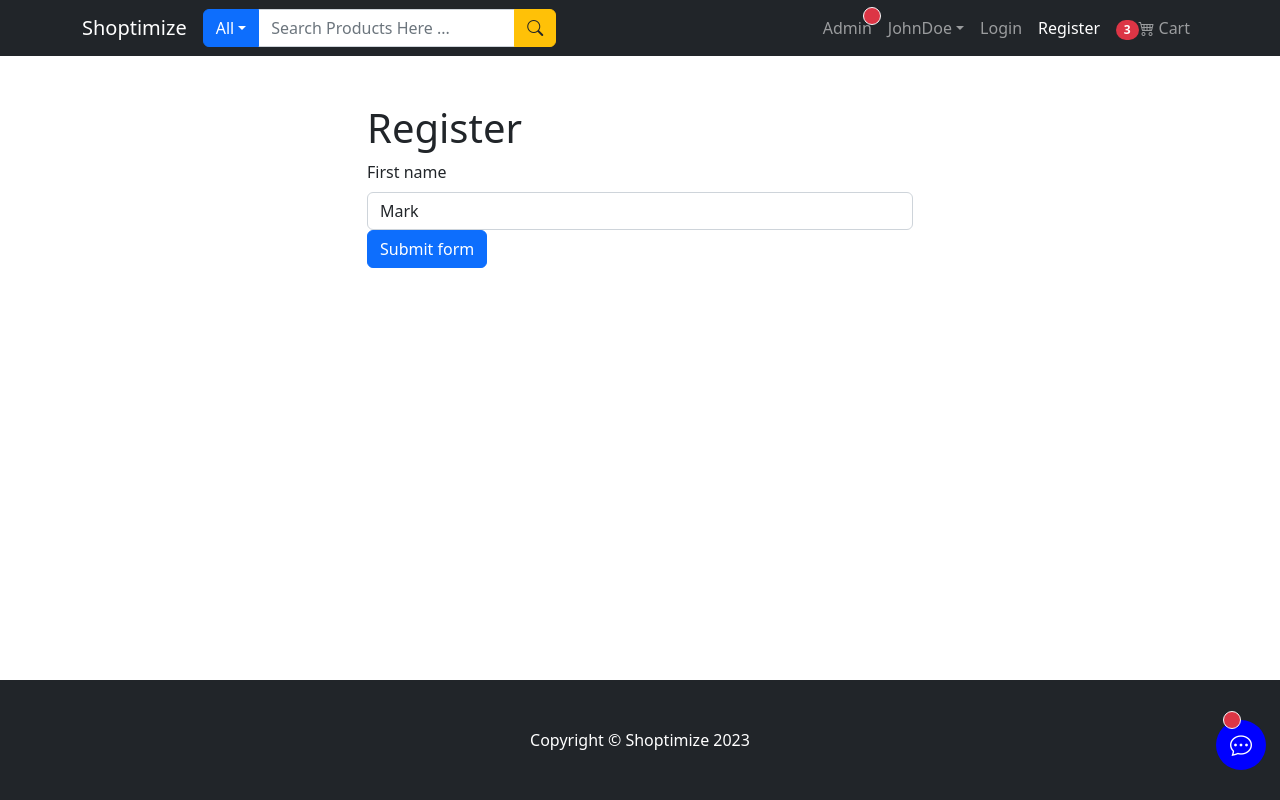
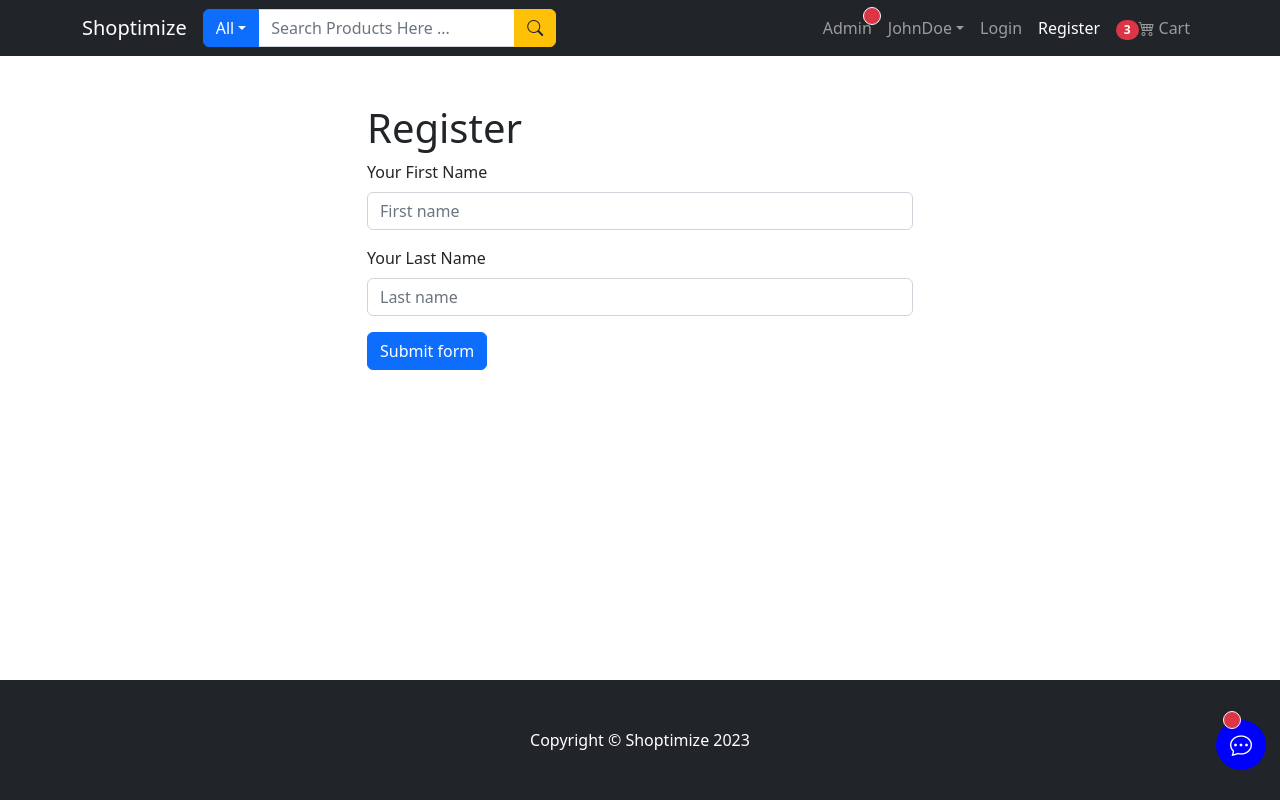
Before and after one commit to ShanchaiZ/MERN-ecommerce, a React (Create React App) app in the folder frontend/: page /register in a window 1280 px wide. Built offline with nearby package versions, Linux system fonts and the light colour scheme.

Commit message:
updated the first name and last name fields in the register page

```diff
--- a/frontend/src/pages/RegisterPage.js
+++ b/frontend/src/pages/RegisterPage.js
@@ -22,17 +22,30 @@ const RegisterPage = () => {
                     <h1>Register</h1>
                     {/* Client Side Form Validation from React Bootstrap Validation */}
                     <Form noValidate validated={validated} onSubmit={handleSubmit}>
+                        {/* First Name Field */}
+                        <Form.Group className="mb-3" controlId="validationCustom01">
+                            <Form.Label>Your First Name</Form.Label>
+                            <Form.Control
+                                required
+                                type="text"
+                                placeholder="First name"
+                                name="name"
+                            />
+                            <Form.Control.Feedback type="invalid">Please Enter Your First Name</Form.Control.Feedback>
+                        </Form.Group>
 
-                            <Form.Group controlId="validationCustom01">
-                                <Form.Label>First name</Form.Label>
-                                <Form.Control
-                                    required
-                                    type="text"
-                                    placeholder="First name"
-                                    defaultValue="Mark"
-                                />
-                                <Form.Control.Feedback>Looks good!</Form.Control.Feedback>
-                            </Form.Group>
+                        {/* Last Name Field */}
+                        <Form.Group className="mb-3" controlId="formBasicLastName">
+                            <Form.Label>Your Last Name</Form.Label>
+                            <Form.Control
+                                required
+                                type="text"
+                                placeholder="Last name"
+                                name="lastName"
+                            />
+                            <Form.Control.Feedback type="invalid">Please Enter Your Last Name</Form.Control.Feedback>
+                        </Form.Group>
+
 
                         <Button type="submit">Submit form</Button>
                     </Form>
```
